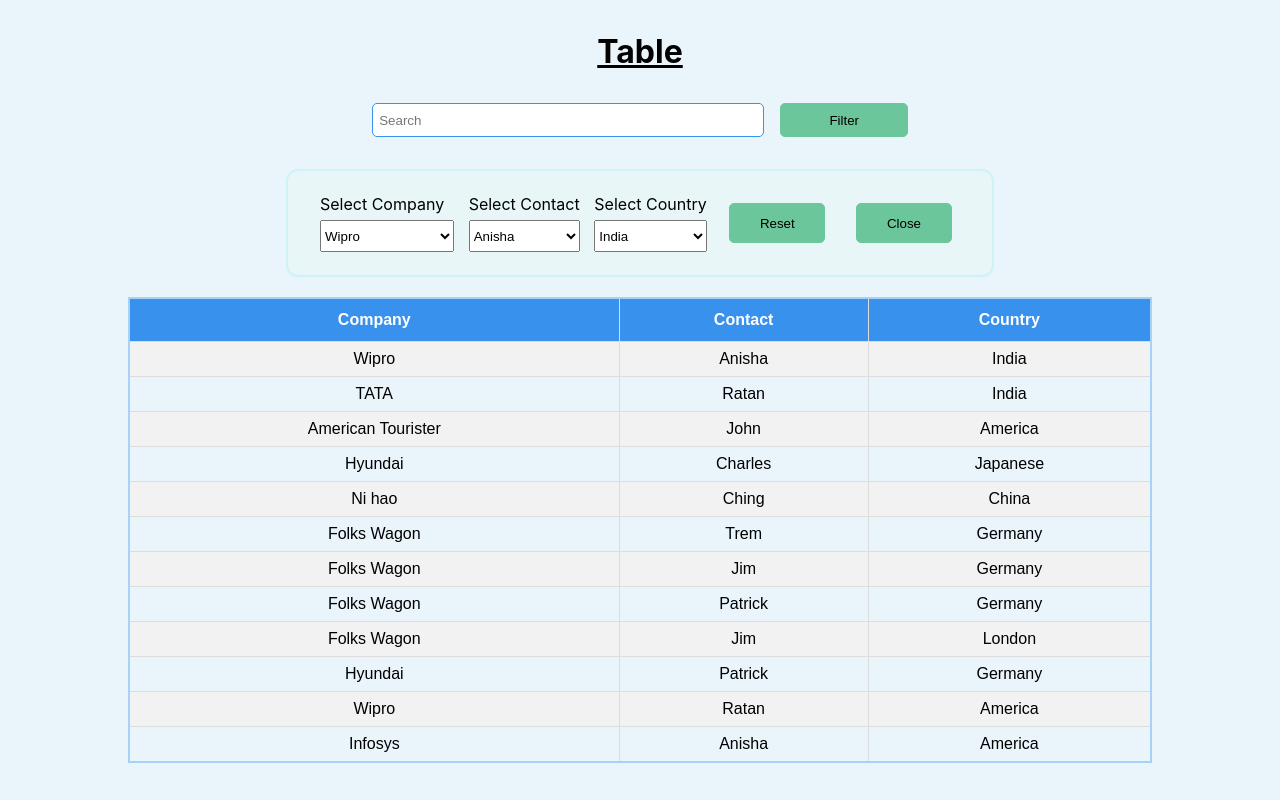
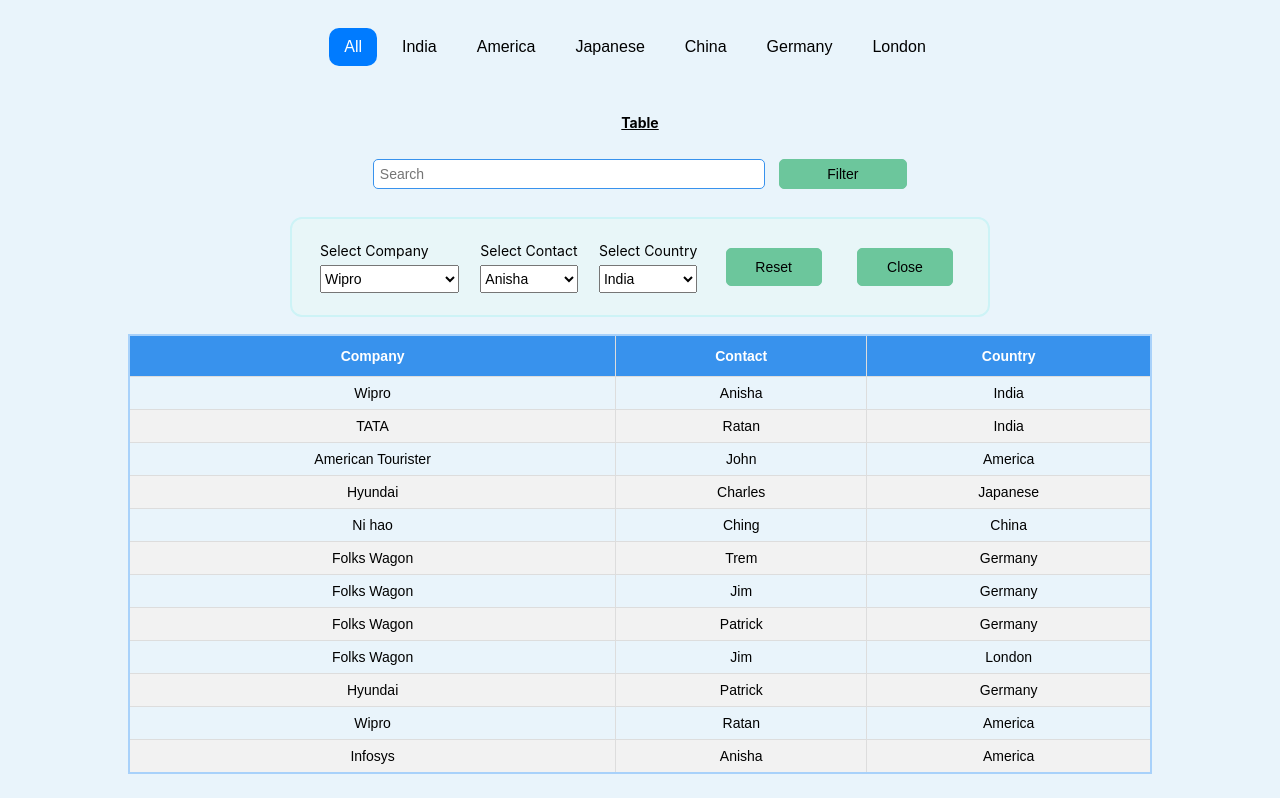
Before and after one commit to theamargupta/anishaInterview2023, a React (Create React App) app in the folder table-app/: page / in a window 1280 px wide. Both pictures are taken after a click on the button "Filter". Built offline with nearby package versions, Linux system fonts and the light colour scheme; data requests are answered from the project's data file.

Commit message:
fix/ag/CSP-4Ju8:12

```diff
--- a/table-app/src/App.js
+++ b/table-app/src/App.js
@@ -1,99 +1,8 @@
-import React, { useEffect, useState } from "react";
-import axios from "axios";
-import { Table } from "./Components/Table";
-import { Modal } from "./Components/Modal";
+import React from "react";
+import TablePage from "./Page/TablePage";
 
 const App = () => {
-  const [data, setData] = useState([]);
-  const [searchInput, setSearchInput] = useState("");
-  const [searchedData, setSearchedData] = useState([]);
-  const [modalOpen, setModalOpen] = useState(false);
-  const loadUsersData = async () => {
-    return await axios
-      .get("http://localhost:3006/users")
-      .then((res) => {
-        setData(res?.data);
-        setSearchedData(res?.data);
-      })
-      .catch((err) => console.log("err", err));
-  };
-  useEffect(() => {
-    loadUsersData();
-  }, []);
-
-  const getValueByKey = (arr, key) => arr.map((obj) => obj[key]);
-
-  const handleSearch = async (e) => {
-    e.preventDefault();
-    const searchedInput = data.filter((data) =>
-      Object.values(data)
-        .join(" ")
-        .toLowerCase()
-        .includes(e.target.value.toLowerCase())
-    );
-    setSearchInput(e.target.value);
-    setSearchedData(searchedInput);
-    // }
-    // Line 46 (data.filter((data) =>)=> iteration each array ke saare indexes[{country:"Wipro",Contact:"Anisha"...}....] => {country:"Wipro",Contact:"Anisha"...}
-
-    // Line 47 (Object.values(data)) =>{country:"Wipro",Contact:"Anisha"...}=> ["Anisha","Wipro", ...]
-
-    // Line 48 => ["Anisha","Wipro", ...] =>"Ansiha Wipro ....."
-
-    // Line 50 => "Ansiha Wipro ....." ("anisha")=>  True or False
-
-    // Important => => =>
-    // return await axios
-    //   .get(`http://localhost:3006/users?q=${searchInput}`)
-    //   .then((res) => {
-    //     console.log("res", res);
-    //     setData(res?.data);
-    //     setSearchInput(" ");
-    //   })
-    //   .catch((err) => console.log("err", err));
-  };
-
-  const selectOnChangeHandler = (e) => {
-    let result = searchedData.filter(
-      (data) => data[e?.target.name] === e?.target.value
-    );
-    setSearchedData(result);
-  };
-
-  return (
-    <div className="main-container">
-      <h1 className="first-heading">Table</h1>
-      <div className="form">
-        <input
-          className="search"
-          name="search"
-          placeholder="Search"
-          value={searchInput}
-          onChange={handleSearch}
-        />
-        <button
-          className="filter"
-          onClick={() => setModalOpen((value) => !value)}
-        >
-          Filter
-        </button>
-      </div>
-      {modalOpen && (
-        <Modal
-          companyValue={getValueByKey(searchedData, "Company")}
-          countryValue={getValueByKey(searchedData, "Country")}
-          contactValue={getValueByKey(searchedData, "Contact")}
-          modalOpen={modalOpen}
-          setModalOpen={setModalOpen}
-          selectOnChangeHandler={selectOnChangeHandler}
-          loadUsersData={loadUsersData}
-          setSearchInput={setSearchInput}
-        />
-      )}
-      <br />
-      <Table usersData={searchedData} />
-    </div>
-  );
+  return <TablePage />;
 };
 
 export default App;
--- /dev/null
+++ b/table-app/src/Components/CommonTable.jsx
@@ -0,0 +1,68 @@
+import React, { useEffect, useState } from "react";
+import { Table } from "./Table";
+import { Modal } from "./Modal";
+
+const CommonTable = ({ tableData, columnData }) => {
+  const [localTableData, setLocalTableData] = useState(tableData);
+  const [localCopydata, setLocalCopyData] = useState(tableData);
+  const [searchInput, setSearchInput] = useState("");
+  const [modalOpen, setModalOpen] = useState(false);
+  useEffect(() => {
+    setLocalTableData(tableData);
+    setLocalCopyData(tableData);
+  }, [tableData]);
+
+  const handleSearch = async (e) => {
+    e.preventDefault();
+    const searchedInput = localCopydata.filter((data) =>
+      Object.values(data)
+        .join(" ")
+        .toLowerCase()
+        .includes(e.target.value.toLowerCase())
+    );
+
+    setSearchInput(e.target.value);
+    setLocalTableData(searchedInput);
+  };
+
+  const selectOnChangeHandler = (e) => {
+    let result = localCopydata.filter(
+      (data) => data[e?.target.name] === e?.target.value
+    );
+    setLocalTableData(result);
+  };
+
+  return (
+    <div className="main-container">
+      <h1 className="first-heading">Table</h1>
+      <div className="form">
+        <input
+          className="search"
+          name="search"
+          placeholder="Search"
+          value={searchInput}
+          onChange={handleSearch}
+        />
+        <button
+          className="filter"
+          onClick={() => setModalOpen((value) => !value)}
+        >
+          Filter
+        </button>
+      </div>
+      {modalOpen && (
+        <Modal
+          selectOnChangeHandler={selectOnChangeHandler}
+          columnData={columnData}
+          copydata={localCopydata}
+          reset={() => setLocalTableData(localCopydata)}
+          close={() => setModalOpen((value) => !value)}
+        />
+      )}
+      <br />
+      <Table tableData={localTableData} columnData={columnData} />
+    </div>
+  );
+};
+
+export default CommonTable;
--- a/table-app/src/Components/Modal.js
+++ b/table-app/src/Components/Modal.js
@@ -1,72 +1,40 @@
 import React from "react";
+import { getValueByKey } from "../Page/TablePage";
 
 export const Modal = ({
-  handleSearch,
-  companyValue,
-  contactValue,
-  countryValue,
-  setModalOpen,
   selectOnChangeHandler,
-  loadUsersData,
-  setSearchInput
+  columnData,
+  copydata,
+  reset,
+  close,
 }) => {
+
   return (
     <div>
-      {" "}
-      <form onSubmit={handleSearch} className="form2">
-        <div className="Company">
-          <label for="Company">Select Company</label>
+      <div className="form2">
+        {columnData.map((data) => (
+          <div className={data.title}>
+            <label for={data.title}>Select {data.title}</label>
             <select
-            name="Company"
-            id="Company"
+              name={data.title}
+              id={data.title}
               onChange={(e) => selectOnChangeHandler(e)}
             >
-            {companyValue &&
-              companyValue.map((data) => {
-                return <option value={data}>{data}</option>;
+              {getValueByKey(copydata, data.title) &&
+                getValueByKey(copydata, data.title).map((data) => {
+                  return <option key={data} value={data}>{data}</option>;
                 })}
             </select>
           </div>
-        <div className="Contact">
-          <label for="Contact">Select Contact</label>
-          <select
-            name="Contact"
-            id="Contact"
-            onChange={(e) => selectOnChangeHandler(e)}
-          >
-            {contactValue &&
-              contactValue.map((data) => {
-                return <option value={data}>{data}</option>;
-              })}
-          </select>
-        </div>
-        <div className="Country">
-          <label for="Country">Select Country</label>
-          <select
-            name="Country"
-            id="Country"
-            onChange={(e) => selectOnChangeHandler(e)}
-          >
-            {countryValue &&
-              countryValue.map((data) => {
-                return <option value={data}>{data}</option>;
-              })}
-          </select>
-        </div>
-        <button className="filterbtn" onClick={() => loadUsersData()}>
+        ))}
+
+        <button className="filterbtn" onClick={reset}>
           Reset
         </button>
-        <button
-          className="filterbtn"
-          onClick={() => {
-            setModalOpen((value) => !value);
-            setSearchInput("");
-            loadUsersData();
-          }}
-        >
+        <button className="filterbtn" onClick={close}>
           Close
         </button>
-      </form>
+      </div>
     </div>
   );
 };
--- a/table-app/src/Components/Table.css
+++ b/table-app/src/Components/Table.css
@@ -1,10 +1,11 @@
 * {
   margin: 0;
   padding: 0;
+  font-size: 14px;
 }
 .main-container {
   background-color: rgb(233, 244, 251);
-  height: 100vh;
+  height: 89vh;
 }
 .first-heading {
   display: flex;
@@ -121,3 +122,37 @@
   cursor: pointer;
   padding: 0.7rem;
 }
+/* Tabs */
+.tab-container {
+  /* max-width: 1080px; */
+  margin: 0 auto;
+  background-color: rgb(233, 244, 251);
+  padding-top: 2rem;
+}
+
+.tab-buttons {
+  display: flex;
+  justify-content: center;
+  margin-bottom: 20px;
+}
+
+.tab-button {
+  padding: 10px 15px;
+  margin-right: 10px;
+  font-size: 16px;
+  background-color: transparent;
+  border: none;
+  cursor: pointer;
+  outline: none;
+  border-radius: 10px;
+}
+
+.tab-button:hover {
+  color: #fff;
+  background-color: #007bff;
+}
+
+.tab-button.active {
+  color: #fff;
+  background-color: #007bff;
+}
--- a/table-app/src/Components/Table.js
+++ b/table-app/src/Components/Table.js
@@ -1,27 +1,33 @@
 import React from "react";
 import "./Table.css";
-export const Table = ({ usersData }) => {
+export const Table = ({ tableData, columnData }) => {
   return (
     <>
       <table id="customers">
-        <tr>
-          <th>Company</th>
-          <th>Contact</th>
-          <th>Country</th>
-          {/* <th>Action</th> */}
-        </tr>
-        {usersData?.length
-          ? usersData.map((data, id) => {
+        <thead>
+          <tr>
+            {columnData.map(({ key, title }) => (
+              <th key={key}>{title}</th>
+            ))}
+          </tr>
+        </thead>
+        <tbody>
+          {tableData?.length ? (
+            tableData?.map((data, id) => {
               return (
                 <tr key={id}>
-                  <td>{data.Company}</td>
-                  <td>{data.Contact}</td>
-                  <td>{data.Country}</td>
-                  {/* <th>Action</th> */}
+                  {columnData?.map(({ key }) => (
+                    <td key={key}>{data?.[key]}</td>
+                  ))}
                 </tr>
               );
             })
-          : "No data Available"}
+          ) : (
+            <tr>
+              <td>No data Available</td>
+            </tr>
+          )}
+        </tbody>
       </table>
     </>
   );
--- /dev/null
+++ b/table-app/src/Page/TablePage.js
@@ -0,0 +1,73 @@
+import React, { useEffect, useState } from "react";
+import axios from "axios";
+import CommonTable from "../Components/CommonTable";
+
+const TablePage = () => {
+  const [tableData, setTableData] = useState([]);
+  const [copydata, setCopyData] = useState([]);
+  const [activeTab, setActiveTab] = useState("all");
+
+  const loadUsersData = async () => {
+    try {
+      const res = await axios.get("http://localhost:3006/users");
+      setCopyData(res?.data);
+      setTableData(res?.data);
+    } catch (error) {
+      console.error("error", error);
+      throw new Error(error);
+    }
+  };
+
+  useEffect(() => {
+    loadUsersData();
+  }, []);
+
+  const handleTabChange = (tab) => {
+    setActiveTab(tab);
+    if (tab === "all") {
+      setTableData(copydata);
+    } else {
+      const filteredData = copydata.filter(
+        (data) => data.Country.toLowerCase() === tab.toLowerCase()
+      );
+      setTableData(filteredData);
+    }
+  };
+
+  const countries = ["All", ...getValueByKey(copydata, "Country")]; // Replace with your country options
+
+  return (
+    <div className="tab-container">
+      <div className="tab-buttons">
+        {countries.map((country) => (
+          <button
+            key={country}
+            className={`tab-button ${
+              activeTab === country.toLowerCase() ? "active" : ""
+            }`}
+            onClick={() => handleTabChange(country.toLowerCase())}
+          >
+            {country}
+          </button>
+        ))}
+      </div>
+      <CommonTable
+        tableData={tableData}
+        columnData={[
+          { key: "Company", title: "Company" },
+          { key: "Contact", title: "Contact" },
+          { key: "Country", title: "Country" },
+        ].filter(
+          (data) =>
+            activeTab === "all" ||
+            (data.key !== "Country" && activeTab !== "all")
+        )}
+      />
+    </div>
+  );
+};
+
+export default TablePage;
+export const getValueByKey = (arr, key) => [
+  ...new Set(arr.map((obj) => obj[key])),
+];
```
Lines whose indentation alone changed are shown as unchanged.
